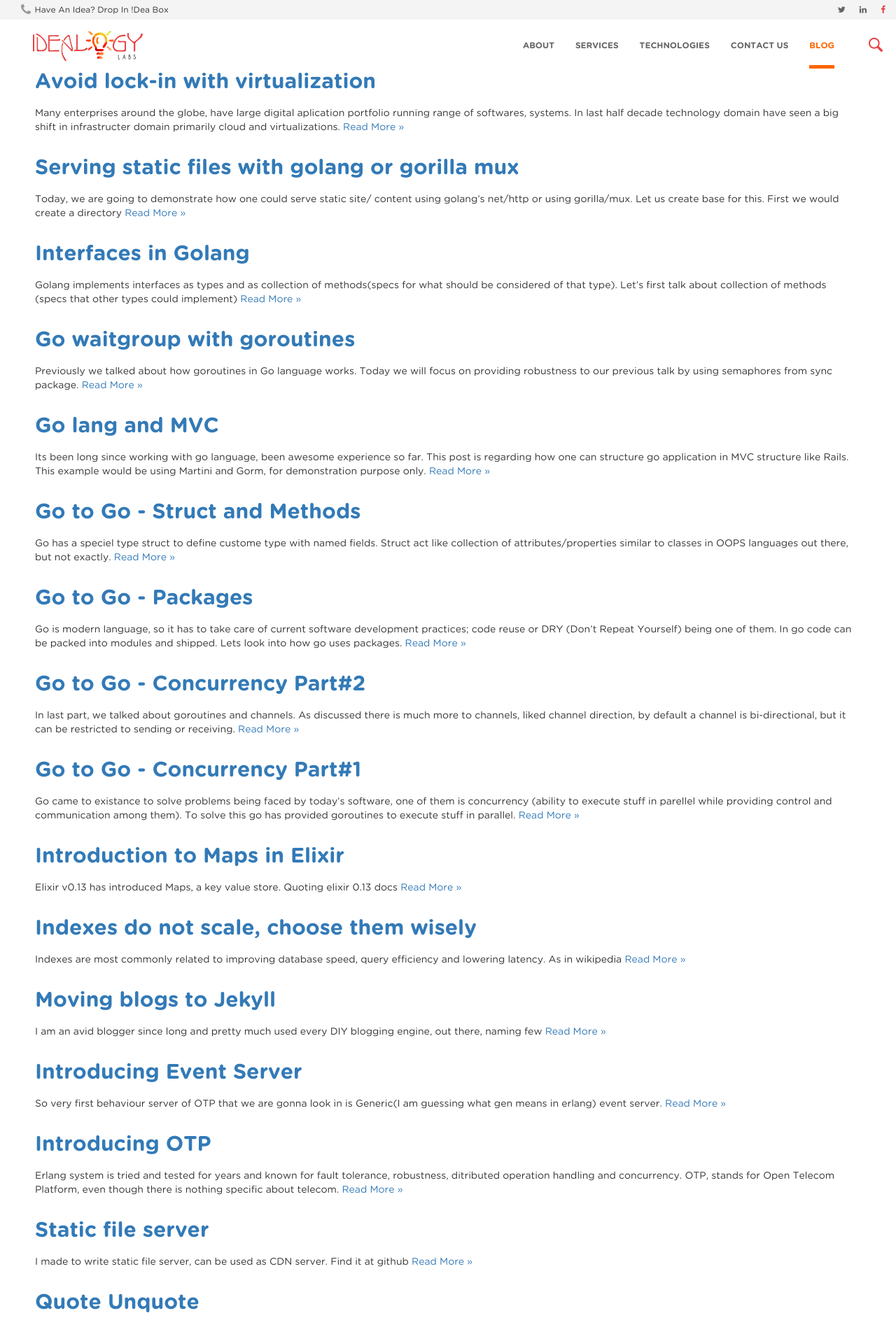
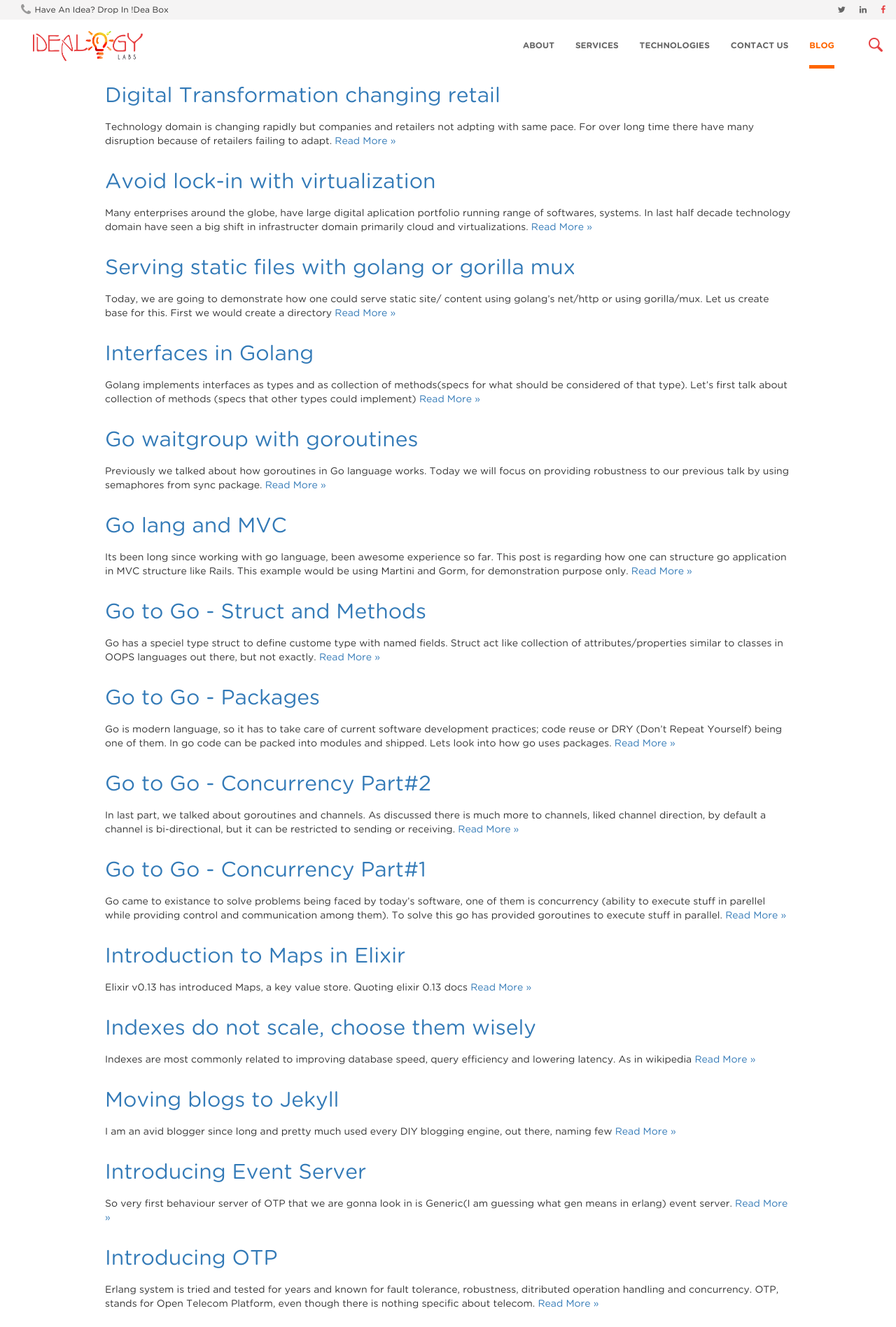
Before and after one commit to idealogylabs/idealogylabs.github.io, a Jekyll site: the page built from blog/index.html, in a window 1280 px wide. Shown: the top 1897 px of the page at 70% size. Built offline with Jekyll 4.4.1, drawn with Linux system fonts in a browser that asks for light colours; some of the changed lines change nothing that is shown.

Commit message:
Style changes

```diff
--- /dev/null
+++ b/_posts/2015-09-05-digital-transformation-changing-retail.md
@@ -0,0 +1,60 @@
+---
+layout: post
+title:  Digital Transformation changing retail
+date:   2015-09-05 15:07:00
+category: Digital Transformation
+tags:
+  - cloud
+  - digital
+  - transformation
+  - retail
+author:  Pankaj B
+---
+Technology domain is changing rapidly but companies and retailers not adpting with same pace.
+For over long time there have many disruption because of retailers failing to adapt.
+
+Traditionaly retailers used to have control on everything they sale. But that scenario is changing
+more recently because of technologies, there has been disruptive changes on retail front. Rise of
+Internet services and social media powered buyer to directly contact with brands, know competitive
+pricing etc. Retailers/brands opted for direct selling passing broker's pie to end users' buyers,
+making it win-win situation.
+
+Rise of big-data and data analytics more streamlined the selling powering seller to customise selling,
+gauging interest of buyers and offering accordingly to increase market and profit share.
+
+Digital Transformation in retail enabling retailer to become omnipresent, though still there are some gaps
+needs to be filled to actually make digital market as omnipresent, one of them being access to the internet
+and to the market.
+
+Retail is evolving so quickly today that success is a perpetually moving target. Retailers need the ability to
+pivot quickly and in multiple directions to meet or exceed the always changing expectations of the modern
+consumer.
+
+As traditional retailers increasing there digital presence, absence of data is still proving a major hurdle.
+Most retailer still fails to record data of consumer behavior and shopping trends, making them fail to improve
+customer experience. This becomes a challange and a source of huge, untapped potential for established brands
+with significant physical footprints.
+
+Technologies evolution have already reached a point where it can easily fill this spot for customer retail
+interactions. As Big data, cloud and analytics allows forward thinking retailers to avail benefits of
+huge data already available and continue to be available, enabling them to march forward to ultimate goal of
+being truly omnichannel and personalise consumer experience.
+
+By using technologies to personalize shopping experience, enables them to recognise consumer and their
+previous shopping trends and provide them convenient and personalised experience. Benefit can be many fold
+when more and more retailers start sharing their data with each other to improve customer satisfaction. Retailers
+could augment their newly enhanced consumer data with additional third-party information, such as demographic
+trends, geographic location, etc. The potential is enormous, not just in customer interactions but for other
+business functions, such as supply chain management, workforce management, product development and marketing.
+
+However, for this vision to be realised, execution is paramount. Consumers must be allowed to opt-in to
+biometric technology and understand the value it delivers for them. IT integration and usability testing must
+be rigorous, with customer experience foremost in mind.
+
+While best practices are emerging, there is no one-size-fits-all approach. Companies need to evaluate their
+current processes and decide which steps will lead them to this digital future. For example, biometric
+payments could be a first step, or facial recognition combined with data integration. Whatever the starting
+point, retailers can take advantage of the digital strategies and investments they’ve already made in the quest
+for an omnichannel approach.
+
+Today’s technology advances offers innovative retailers the chance to transition from disrupted to be a disruptors.
--- a/assets/css/global.css
+++ b/assets/css/global.css
@@ -139,7 +139,10 @@ a:focus { outline: none; }
 a{ outline: none !important; text-decoration: none !important; }
 .fa-size { font-size: 1.5em !important; }
 .fa-low-size { font-size: 1.3em !important}
-h1, h2, h3, h4, h5, h6 { font-family: 'GothamRoundedBold',Helvetica,Arial,sans-serif; text-transform: uppercase; }
+h1, h2, h3, h4, h5, h6 {
+	/*font-family: 'GothamRoundedBold',Helvetica,Arial,sans-serif; */
+	text-transform: uppercase;
+}
 
 .bg-cream { background-color: #f6f6f6; }
 .bg-drakcream { background-color: #f8f8f8; }
@@ -1404,7 +1407,7 @@ h1.navbar-brand{
 	webinar, video and trainer end
 	_______________________________________  */
 .home{
-	margin: 0 50px;
+	margin: 20px 150px 0;
 }
 .home h2{
 	text-transform: none;
@@ -1416,7 +1419,7 @@ article.post h2{
 	margin-bottom: 20px;
 }
 .post{
-  margin: 10px 50px 0;
+  margin: 20px 150px 0;
 }
 .post .post-header .post-title{
 	margin-bottom: 3px;
```
